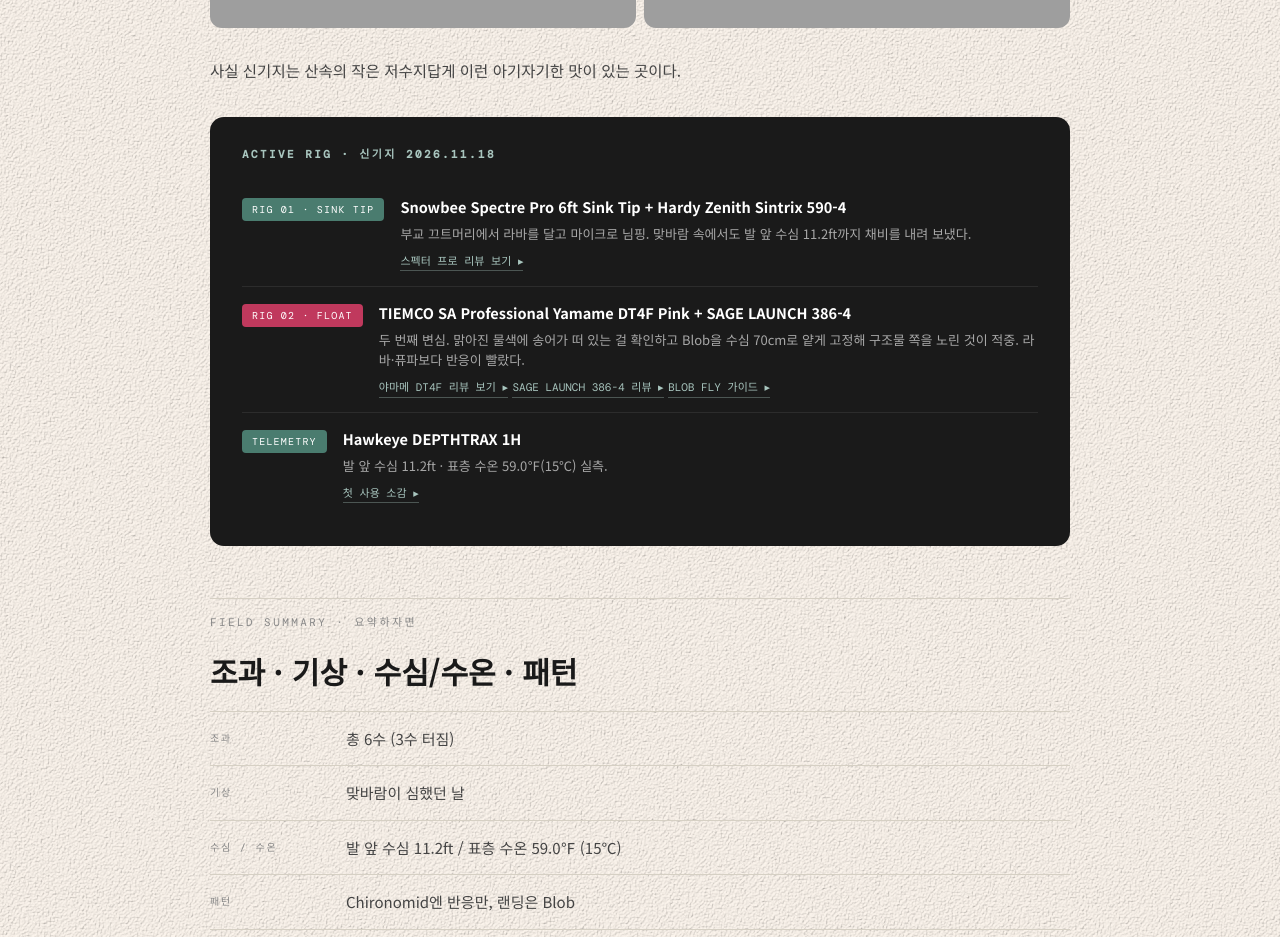
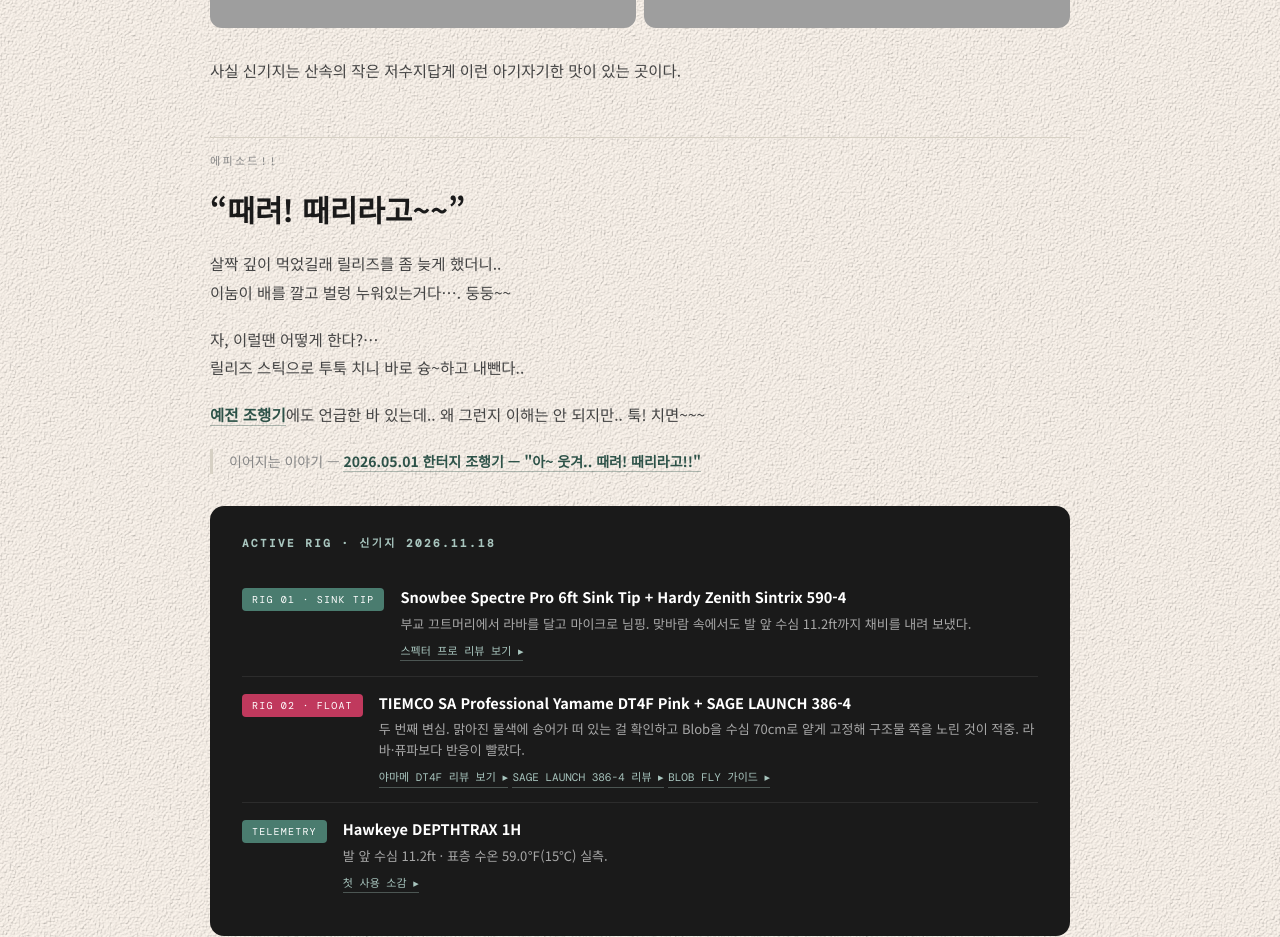
Before and after one commit to CADDIS-GR/fly-fishing-hub, a plain HTML site: page field-log/logs/2026-11-18-singi.html in a window 1280 px wide. Shown: the part 5020-5957 px from the top of the page. Drawn offline with nearby package versions, Linux system fonts and the light colour scheme; grey boxes are pictures that could not be loaded; a web font is replaced by a local one.

Commit message:
Add '때려! 때리라고~~' episode to 2026-11-18 Singi draft, link to 2026-05-01 Hanter episode

```diff
--- a/field-log/logs/2026-11-18-singi.html
+++ b/field-log/logs/2026-11-18-singi.html
@@ -377,6 +377,20 @@ footer p{font-size:12px}
 
   <p>사실 신기지는 산속의 작은 저수지답게 이런 아기자기한 맛이 있는 곳이다.</p>
 
+  <!-- EPISODE -->
+  <div class="sec-title">에피소드!!</div>
+  <h2 class="ch-title">“때려! 때리라고~~”</h2>
+
+  <p>살짝 깊이 먹었길래 릴리즈를 좀 늦게 했더니..<br>
+  이눔이 배를 깔고 벌렁 누워있는거다…. 둥둥~~</p>
+
+  <p>자, 이럴땐 어떻게 한다?…<br>
+  릴리즈 스틱으로 투툭 치니 바로 슝~하고 내뺀다..</p>
+
+  <p><a class="inline-link" href="2026-05-01-hanter.html#episode-hit-it">예전 조행기</a>에도 언급한 바 있는데.. 왜 그런지 이해는 안 되지만.. 툭! 치면~~~</p>
+
+  <p style="font-size:14px;color:var(--ink-soft);border-left:3px solid var(--rule);padding-left:16px;margin-top:20px">이어지는 이야기 — <a class="inline-link" href="2026-05-01-hanter.html#episode-hit-it">2026.05.01 한터지 조행기 — "아~ 웃겨.. 때려! 때리라고!!"</a></p>
+
   <div class="gear-box">
     <h3>Active Rig · 신기지 2026.11.18</h3>
     <div class="gear-item">
```
Also changed, not shown: field-log/logs/2026-05-01-hanter.html (+1 -1 lines).
